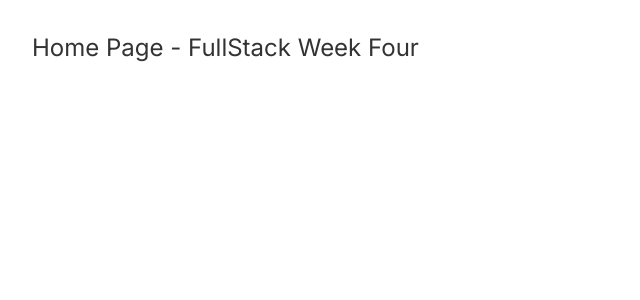
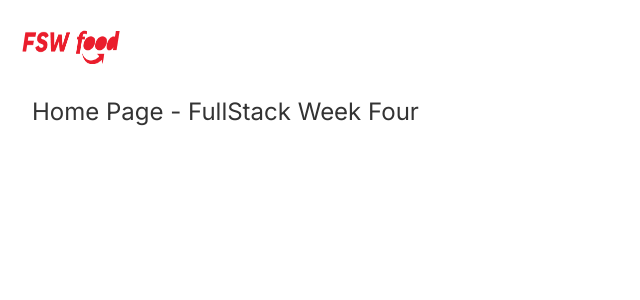
Before and after one commit to gt3oliveira/fws-foods, a Next.js app: page / in a window 1280 px wide. Shown: the top 300 px of the page, without its empty margins (0-640 px from the left). Built offline with nearby package versions, Linux system fonts and the light colour scheme.

Commit message:
feat: add initial header components

```diff
--- /dev/null
+++ b/app/_components/header.tsx
@@ -0,0 +1,19 @@
+import Image from "next/image";
+import React from "react";
+import { Button } from "./ui/button";
+import { MenuIcon } from "lucide-react";
+
+export function Header() {
+  return (
+    <div className="flex justify-between px-5 pt-6">
+      <Image src="/logo.png" alt="FSW Foods" height={30} width={100} />
+      <Button
+        size={"icon"}
+        variant={"outline"}
+        className="border-none bg-transparent"
+      >
+        <MenuIcon />
+      </Button>
+    </div>
+  );
+}
--- a/app/page.tsx
+++ b/app/page.tsx
@@ -1,8 +1,12 @@
+import { Header } from "./_components/header";
 
 export default function Home() {
   return (
-    <div className="w-full text-2xl p-8 flex items-center">
-      Home Page - FullStack Week Four
-    </div>
-  )
+    <>
+      <Header />
+      <div className="flex w-full items-center p-8 text-2xl">
+        Home Page - FullStack Week Four
+      </div>
+    </>
+  );
 }
```
Also changed, not shown: public/logo.png (added).
